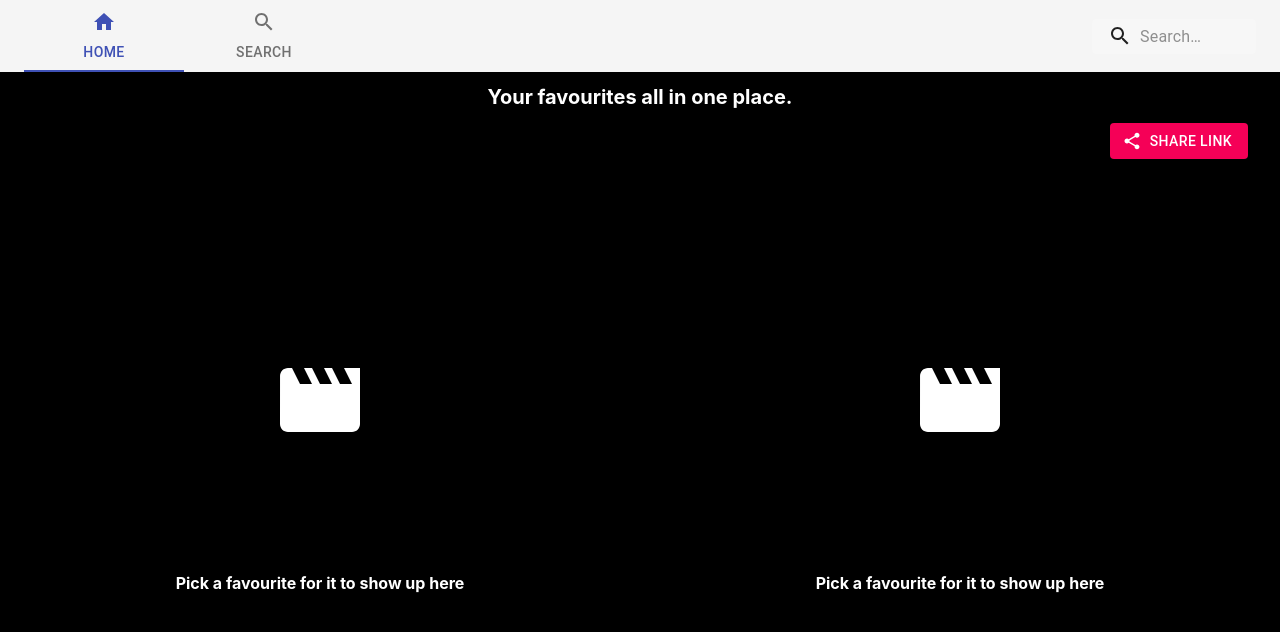
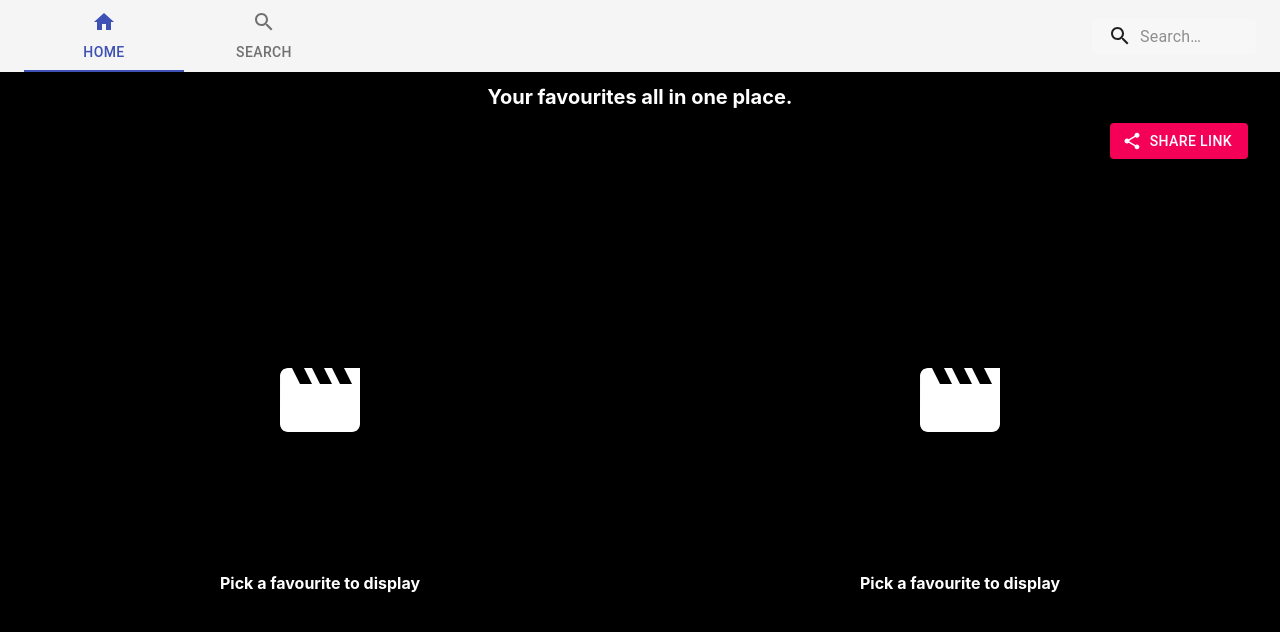
Before and after one commit to Pavitra19/Movie-Browser, a React (Create React App) app: page / in a window 1280 px wide. Shown: the top 632 px of the page. Built offline with nearby package versions, Linux system fonts and the light colour scheme.

Commit message:
Update message and warning for max movies

```diff
--- a/src/components/Favourites.js
+++ b/src/components/Favourites.js
@@ -64,7 +64,7 @@ export default function Favourites(props) {
       placeholderCards.push(
         <div key={i}>
           <MovieIcon className="placeholder-icon" />
-          <h4> Pick a favourite for it to show up here</h4>
+          <h4> Pick a favourite to display</h4>
         </div>
       );
     }
--- a/src/components/NominateButton.js
+++ b/src/components/NominateButton.js
@@ -79,10 +79,10 @@ export default function NominateButton(props) {
     <div>
       <MovieTable movieDetails={movieDetails} imdbID={imdbID} />
       <div className={classes.root}>
-        {favs.length === 2 && (
+        {favs.length === 6 && (
           <Snackbar open={open} autoHideDuration={6000} onClose={handleClose}>
             <Alert onClose={handleClose} variant="filled" severity="warning">
-              You've reached your max of 5 favourites!
+              You've reached your max of 6 favourites!
             </Alert>
           </Snackbar>
         )}
```
